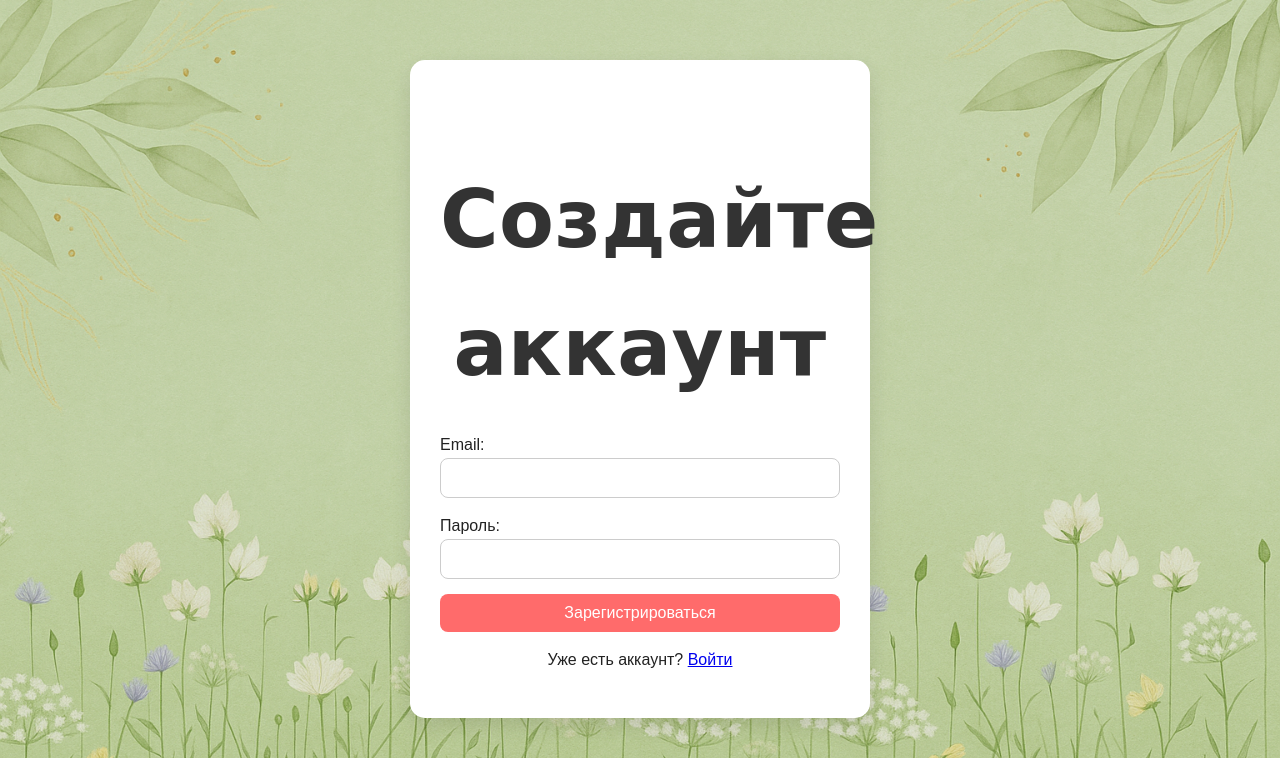
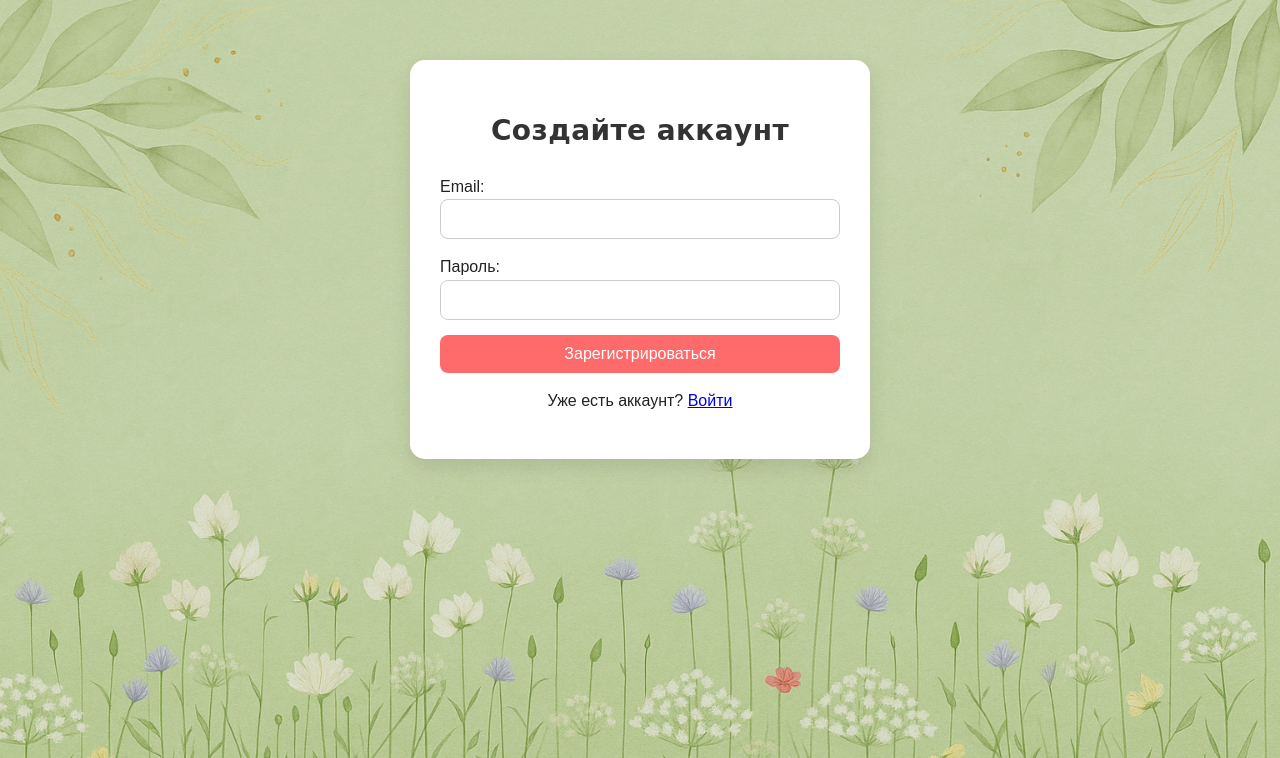
Before and after one commit to vihuhool/wedding, a Flask app: page /register in a window 1280 px wide. Shown: the top 758 px of the page. Run offline with Flask 3, Linux system fonts and the light colour scheme; parts of the project's set-up code (start-up, migrations or seed data) failed here and were passed over.

Commit message:
something added

```diff
--- a/static/styles.css
+++ b/static/styles.css
@@ -361,6 +361,14 @@ h3, legend { font-size: 50px; }
   text-align: center;
 }
 
+.auth-container h1 {
+  margin-bottom: 20px;
+  text-align: center;
+  color: #333;
+  font-size: 28px;   /* сделаем меньше */
+  font-weight: 700;
+}
+
 .toast-overlay {
   position: fixed;
   top: 0;
--- a/templates/index.html
+++ b/templates/index.html
@@ -8,6 +8,7 @@
   <link href="https://fonts.googleapis.com/css2?family=Yanone+Kaffeesatz:wght@400;500;600&display=swap" rel="stylesheet">
   <link href="https://fonts.googleapis.com/css2?family=Playpen+Sans:wght@400;500;600&display=swap" rel="stylesheet">
   <link href="https://fonts.googleapis.com/css2?family=Great+Vibes&display=swap" rel="stylesheet">
+  <link rel="icon" type="image/png" href="/static/favicon.png">
 </head>
 <body>
   <div id="toast-overlay" class="toast-overlay hidden">
--- a/templates/login.html
+++ b/templates/login.html
@@ -7,7 +7,7 @@
 </head>
 <body>
   <div class="auth-container">
-    <h2>Вход в аккаунт</h2>
+    <h1>Вход в аккаунт</h1>
     <form method="POST" class="auth-form">
       <label>Email:</label>
       <input type="email" name="email" required>
--- a/templates/register.html
+++ b/templates/register.html
@@ -7,7 +7,7 @@
 </head>
 <body>
   <div class="auth-container">
-    <h2>Создайте аккаунт</h2>
+    <h1>Создайте аккаунт</h1>
     <form method="POST" class="auth-form">
       <label>Email:</label>
       <input type="email" name="email" required>
```
Also changed, not shown: static/favicon.png (added).
